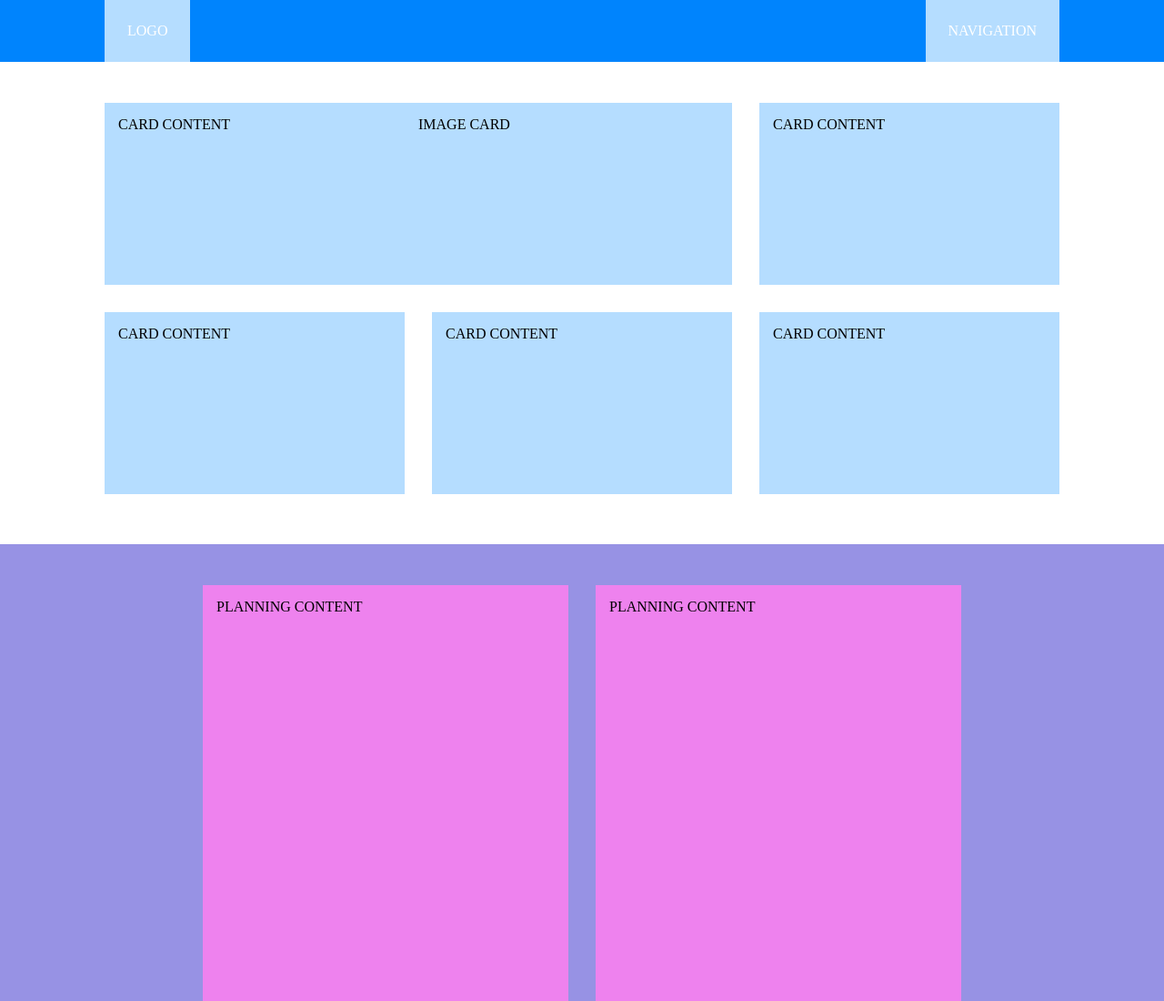
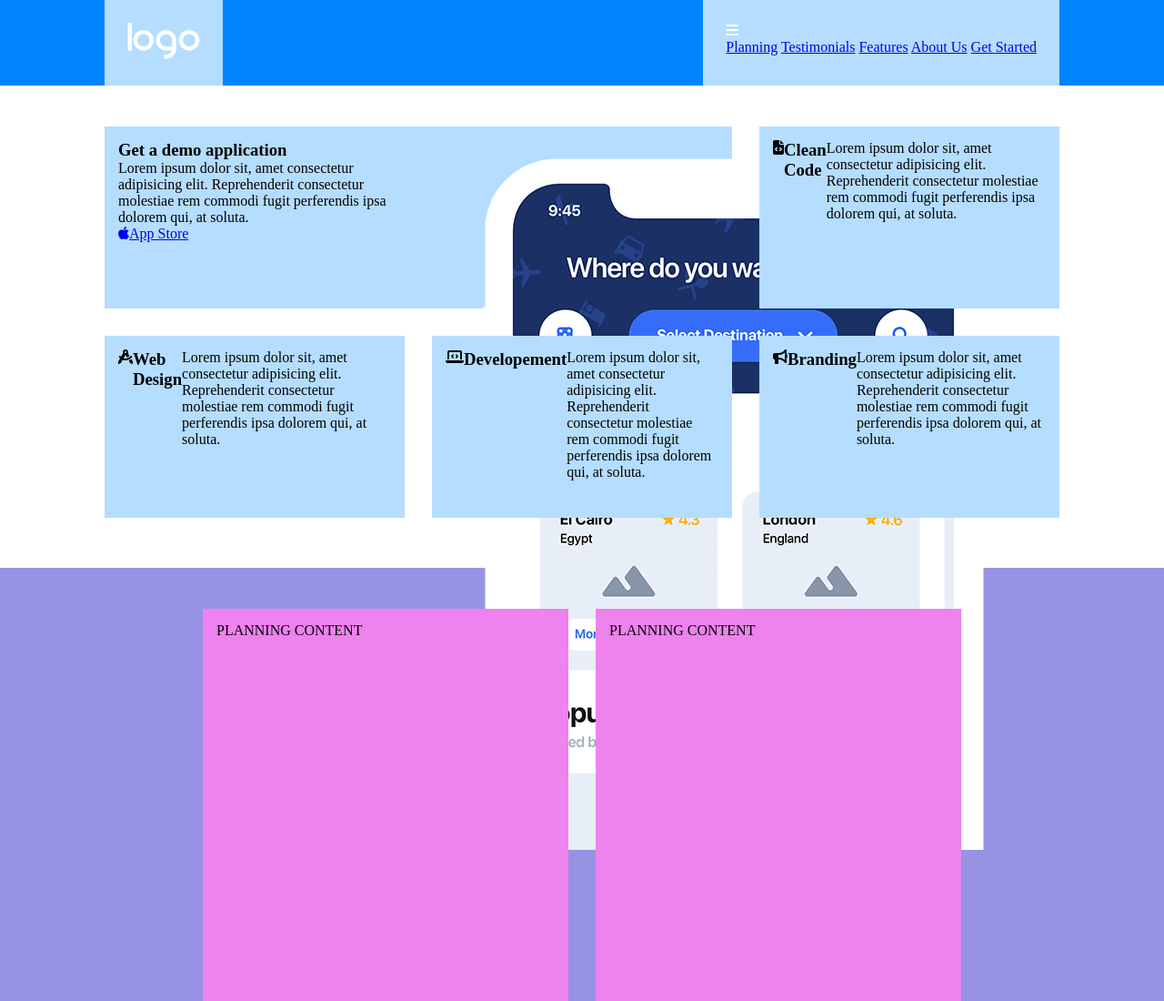
Before and after one commit to lorenzodisanto/htmlcss-responsive-layout, a plain HTML site: page index.html in a window 1280 px wide. Shown: the top 1100 px of the page at 91% size. Drawn offline with Linux system fonts and the light colour scheme.

Commit message:
feat: add header and demo app content

```diff
--- a/index.html
+++ b/index.html
@@ -4,6 +4,14 @@
     <meta charset="UTF-8" />
     <meta name="viewport" content="width=device-width, initial-scale=1.0" />
     <title>Document</title>
+
+    <link
+      rel="stylesheet"
+      href="https://cdnjs.cloudflare.com/ajax/libs/font-awesome/6.5.1/css/all.min.css"
+      integrity="sha512-DTOQO9RWCH3ppGqcWaEA1BIZOC6xxalwEsw9c2QQeAIftl+Vegovlnee1c9QX4TctnWMn13TZye+giMm8e2LwA=="
+      crossorigin="anonymous"
+      referrerpolicy="no-referrer"
+    />
 
     <link rel="stylesheet" href="./css/style.css" />
   </head>
@@ -12,8 +20,19 @@
     <!-- HEADER -->
     <header id="header">
       <div class="container">
-        <div class="logo">LOGO</div>
-        <nav>NAVIGATION</nav>
+        <div class="logo">
+          <img src="./img/logo.png" alt="logo" />
+        </div>
+        <nav>
+          <span><i class="fa-solid fa-bars"></i></span>
+          <div class="nav-desk">
+            <a href="#">Planning</a>
+            <a href="#">Testimonials</a>
+            <a href="#">Features</a>
+            <a href="#">About Us</a>
+            <a href="#" class="btn">Get Started</a>
+          </div>
+        </nav>
       </div>
     </header>
 
@@ -24,22 +43,66 @@
         <div class="container">
           <div class="row">
             <div class="col">
-              <div class="card">
-                <div class="card-app">CARD CONTENT</div>
-                <div class="card-img">IMAGE CARD</div>
+              <div class="card get">
+                <div class="card-app">
+                  <h3>Get a demo application</h3>
+                  <p>
+                    Lorem ipsum dolor sit, amet consectetur adipisicing elit.
+                    Reprehenderit consectetur molestiae rem commodi fugit
+                    perferendis ipsa dolorem qui, at soluta.
+                  </p>
+                  <a href="#" class="btn bold"
+                    ><i class="fa-brands fa-apple"></i>App Store</a
+                  >
+                </div>
+                <div class="card-img">
+                  <img src="./img/phone.png" alt="iphone" />
+                </div>
               </div>
             </div>
             <div class="col">
-              <div class="card">CARD CONTENT</div>
+              <div class="card">
+                <span><i class="fa-solid fa-file-code"></i></span>
+                <h3>Clean Code</h3>
+                <p>
+                  Lorem ipsum dolor sit, amet consectetur adipisicing elit.
+                  Reprehenderit consectetur molestiae rem commodi fugit
+                  perferendis ipsa dolorem qui, at soluta.
+                </p>
+              </div>
             </div>
             <div class="col">
-              <div class="card">CARD CONTENT</div>
+              <div class="card">
+                <span><i class="fa-solid fa-compass-drafting"></i></span>
+                <h3>Web Design</h3>
+                <p>
+                  Lorem ipsum dolor sit, amet consectetur adipisicing elit.
+                  Reprehenderit consectetur molestiae rem commodi fugit
+                  perferendis ipsa dolorem qui, at soluta.
+                </p>
+              </div>
             </div>
             <div class="col">
-              <div class="card">CARD CONTENT</div>
+              <div class="card">
+                <span><i class="fa-solid fa-laptop-code"></i></span>
+                <h3>Developement</h3>
+                <p>
+                  Lorem ipsum dolor sit, amet consectetur adipisicing elit.
+                  Reprehenderit consectetur molestiae rem commodi fugit
+                  perferendis ipsa dolorem qui, at soluta.
+                </p>
+              </div>
             </div>
             <div class="col">
-              <div class="card">CARD CONTENT</div>
+              <div class="card">
+                <span><i class="fa-solid fa-bullhorn"></i></span>
+                <h3>Branding</h3>
+                <p>
+                  Lorem ipsum dolor sit, amet consectetur adipisicing elit.
+                  Reprehenderit consectetur molestiae rem commodi fugit
+                  perferendis ipsa dolorem qui, at soluta.
+                </p>
+              </div>
             </div>
           </div>
         </div>
```
